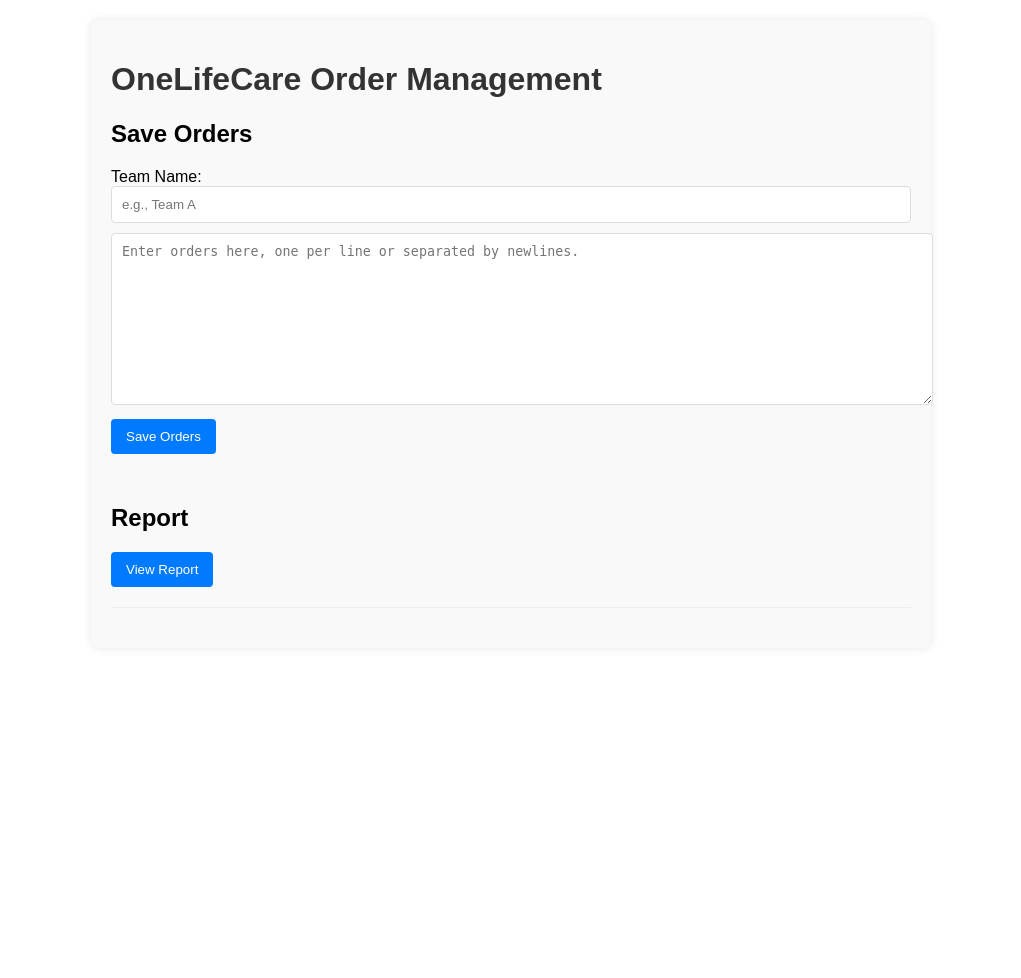
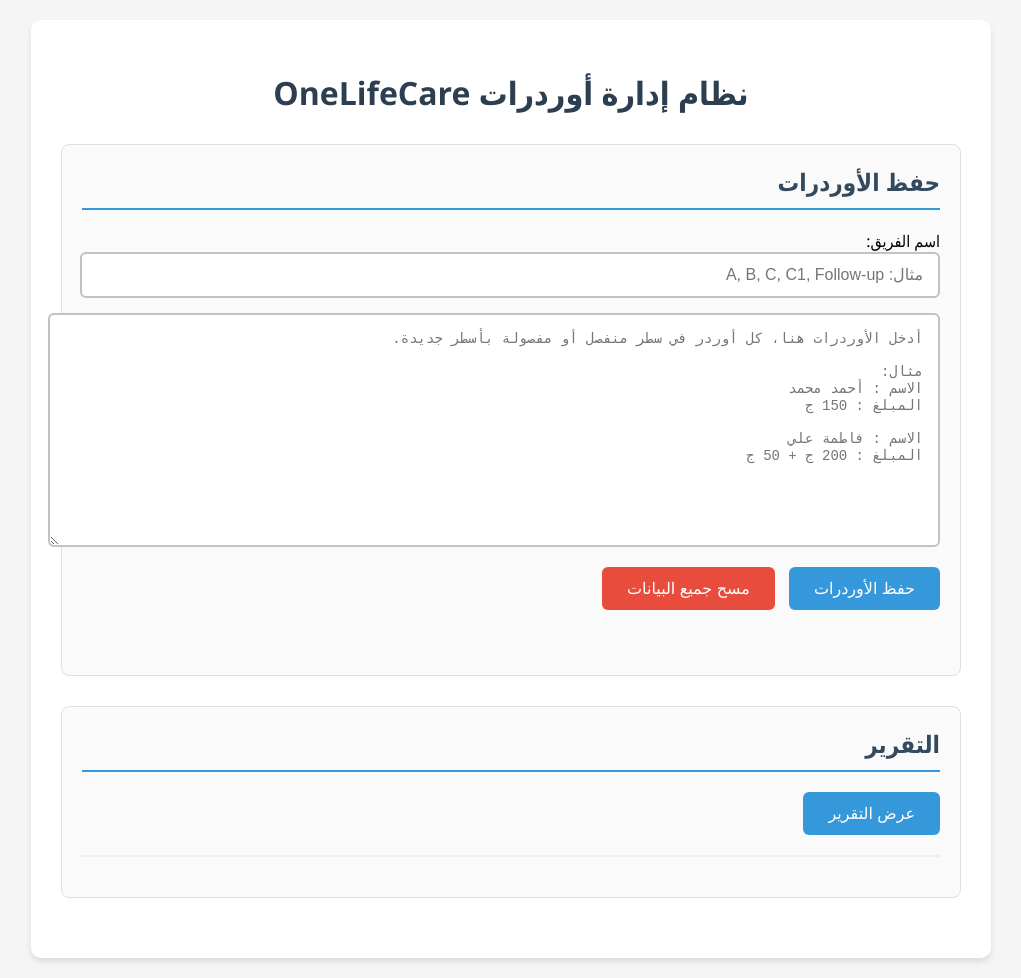
Before and after one commit to onelifecare/onelifecare-app, a Python web app: template templates/index.html in a window 1280 px wide. Shown: the whole page, without its empty margins (129-1150 px from the left). Before the commit the page ends 608 px from the top, so only its background shows below. Run offline with Jinja, Linux system fonts and the light colour scheme; the template is opened without the code that fills it, so the values that code supplies are empty.

Commit message:
Reverted to user's provided main.py logic for order saving and reporting, and updated frontend for report display.

```diff
--- a/requirements.txt
+++ b/requirements.txt
@@ -1,2 +1,3 @@
 Flask
 gunicorn
+pytz
--- a/templates/index.html
+++ b/templates/index.html
@@ -1,105 +1,234 @@
 <!DOCTYPE html>
-<html lang="en">
+<html lang="ar" dir="rtl">
 <head>
     <meta charset="UTF-8">
     <meta name="viewport" content="width=device-width, initial-scale=1.0">
     <title>OneLifeCare Order Management</title>
     <style>
-        body { font-family: Arial, sans-serif; margin: 20px; }
-        h1 { color: #333; }
-        .container { max-width: 800px; margin: auto; background: #f9f9f9; padding: 20px; border-radius: 8px; box-shadow: 0 0 10px rgba(0,0,0,0.1); }
-        textarea { width: 100%; height: 150px; margin-bottom: 10px; padding: 10px; border: 1px solid #ddd; border-radius: 4px; }
-        input[type="text"] { width: calc(100% - 22px); padding: 10px; margin-bottom: 10px; border: 1px solid #ddd; border-radius: 4px; }
-        button { padding: 10px 15px; background: #007bff; color: white; border: none; border-radius: 4px; cursor: pointer; }
-        button:hover { background: #0056b3; }
-        #message { margin-top: 10px; padding: 10px; border-radius: 4px; }
-        #report { margin-top: 20px; border-top: 1px solid #eee; padding-top: 20px; }
-        .team-report { margin-bottom: 10px; padding: 10px; background: #e9ecef; border-radius: 4px; }
+        body {
+            font-family: 'Segoe UI', Tahoma, Geneva, Verdana, sans-serif;
+            margin: 20px;
+            background-color: #f5f5f5;
+            direction: rtl;
+        }
+        h1 {
+            color: #2c3e50;
+            text-align: center;
+            margin-bottom: 30px;
+        }
+        .container {
+            max-width: 900px;
+            margin: auto;
+            background: white;
+            padding: 30px;
+            border-radius: 10px;
+            box-shadow: 0 4px 6px rgba(0,0,0,0.1);
+        }
+        .section {
+            margin-bottom: 30px;
+            padding: 20px;
+            border: 1px solid #e0e0e0;
+            border-radius: 8px;
+            background-color: #fafafa;
+        }
+        .section h2 {
+            color: #34495e;
+            margin-top: 0;
+            border-bottom: 2px solid #3498db;
+            padding-bottom: 10px;
+        }
+        textarea {
+            width: 100%;
+            height: 200px;
+            margin-bottom: 15px;
+            padding: 15px;
+            border: 2px solid #bdc3c7;
+            border-radius: 6px;
+            font-size: 14px;
+            font-family: 'Courier New', monospace;
+            resize: vertical;
+        }
+        input[type="text"] {
+            width: calc(100% - 32px);
+            padding: 12px 15px;
+            margin-bottom: 15px;
+            border: 2px solid #bdc3c7;
+            border-radius: 6px;
+            font-size: 16px;
+        }
+        button {
+            padding: 12px 25px;
+            background: #3498db;
+            color: white;
+            border: none;
+            border-radius: 6px;
+            cursor: pointer;
+            font-size: 16px;
+            margin-left: 10px;
+            transition: background-color 0.3s;
+        }
+        button:hover {
+            background: #2980b9;
+        }
+        .clear-btn {
+            background: #e74c3c;
+        }
+        .clear-btn:hover {
+            background: #c0392b;
+        }
+        #message {
+            margin-top: 15px;
+            padding: 15px;
+            border-radius: 6px;
+            font-weight: bold;
+        }
+        #report {
+            margin-top: 20px;
+            border-top: 2px solid #ecf0f1;
+            padding-top: 20px;
+        }
+        .report-content {
+            background: #2c3e50;
+            color: #ecf0f1;
+            padding: 20px;
+            border-radius: 8px;
+            font-family: 'Courier New', monospace;
+            white-space: pre-line;
+            font-size: 14px;
+            line-height: 1.6;
+            max-height: 600px;
+            overflow-y: auto;
+        }
+        .success {
+            background-color: #d4edda;
+            color: #155724;
+            border: 1px solid #c3e6cb;
+        }
+        .error {
+            background-color: #f8d7da;
+            color: #721c24;
+            border: 1px solid #f5c6cb;
+        }
+        .loading {
+            background-color: #fff3cd;
+            color: #856404;
+            border: 1px solid #ffeaa7;
+        }
     </style>
 </head>
 <body>
     <div class="container">
-        <h1>OneLifeCare Order Management</h1>
+        <h1>نظام إدارة أوردرات OneLifeCare</h1>
 
-        <h2>Save Orders</h2>
-        <label for="teamName">Team Name:</label>
-        <input type="text" id="teamName" placeholder="e.g., Team A">
-        <textarea id="ordersInput" placeholder="Enter orders here, one per line or separated by newlines."></textarea>
-        <button onclick="saveOrders()">Save Orders</button>
-        <div id="message"></div>
+        <div class="section">
+            <h2>حفظ الأوردرات</h2>
+            <label for="teamName">اسم الفريق:</label>
+            <input type="text" id="teamName" placeholder="مثال: A, B, C, C1, Follow-up">
+            <textarea id="ordersInput" placeholder="أدخل الأوردرات هنا، كل أوردر في سطر منفصل أو مفصولة بأسطر جديدة.
 
-        <h2>Report</h2>
-        <button onclick="getReport()">View Report</button>
-        <div id="report"></div>
+مثال:
+الاسم : أحمد محمد
+المبلغ : 150 ج
+
+الاسم : فاطمة علي
+المبلغ : 200 ج + 50 ج"></textarea>
+            <button onclick="saveOrders()">حفظ الأوردرات</button>
+            <button class="clear-btn" onclick="clearData()">مسح جميع البيانات</button>
+            <div id="message"></div>
+        </div>
+
+        <div class="section">
+            <h2>التقرير</h2>
+            <button onclick="generateReport()">عرض التقرير</button>
+            <div id="report"></div>
+        </div>
     </div>
 
     <script>
         async function saveOrders() {
-            const teamName = document.getElementById("teamName").value;
-            const orders = document.getElementById("ordersInput").value;
+            const teamName = document.getElementById("teamName").value.trim();
+            const orders = document.getElementById("ordersInput").value.trim();
             const messageDiv = document.getElementById("message");
 
             if (!teamName || !orders) {
-                messageDiv.textContent = "Please enter both team name and orders.";
-                messageDiv.style.backgroundColor = "#f8d7da";
-                messageDiv.style.color = "#721c24";
+                showMessage("الرجاء إدخال اسم الفريق والأوردرات.", "error");
                 return;
             }
 
+            showMessage("جاري حفظ الأوردرات...", "loading");
+
             try {
-                const response = await fetch("/save_orders", {
+                const response = await fetch("/api/save_orders", {
                     method: "POST",
                     headers: {
                         "Content-Type": "application/json",
                     },
                     body: JSON.stringify({ team: teamName, orders: orders }),
                 });
+
+                const data = await response.json();
+
+                if (response.ok) {
+                    showMessage(data.message, "success");
+                    document.getElementById("ordersInput").value = "";
+                } else {
+                    showMessage(`خطأ: ${data.error}`, "error");
+                }
+            } catch (error) {
+                showMessage(`خطأ في الاتصال بالخادم: ${error.message}`, "error");
+            }
+        }
+
+        async function clearData() {
+            if (!confirm("هل أنت متأكد من مسح جميع البيانات؟ هذا الإجراء لا يمكن التراجع عنه.")) {
+                return;
+            }
+
+            showMessage("جاري مسح البيانات...", "loading");
+
+            try {
+                const response = await fetch("/api/clear_data", {
+                    method: "POST",
+                    headers: {
+                        "Content-Type": "application/json",
+                    }
+                });
+
+                const data = await response.json();
+
+                if (response.ok) {
+                    showMessage(data.message, "success");
+                    document.getElementById("report").innerHTML = "";
+                } else {
+                    showMessage(`خطأ: ${data.error}`, "error");
+                }
+            } catch (error) {
+                showMessage(`خطأ في الاتصال بالخادم: ${error.message}`, "error");
+            }
+        }
+
+        async function generateReport() {
+            const reportDiv = document.getElementById("report");
+            reportDiv.innerHTML = '<div class="loading" style="padding: 15px; border-radius: 6px;">جاري إنشاء التقرير...</div>';
+
+            try {
+                const response = await fetch("/api/generate_report");
                 const data = await response.json();
 
                 if (data.success) {
-                    messageDiv.textContent = data.message;
-                    messageDiv.style.backgroundColor = "#d4edda";
-                    messageDiv.style.color = "#155724";
-                    document.getElementById("ordersInput").value = ""; // Clear input
+                    reportDiv.innerHTML = `<div class="report-content">${data.report}</div>`;
                 } else {
-                    messageDiv.textContent = `Error: ${data.message}`;
-                    messageDiv.style.backgroundColor = "#f8d7da";
-                    messageDiv.style.color = "#721c24";
+                    reportDiv.innerHTML = `<div class="error" style="padding: 15px; border-radius: 6px;">خطأ: ${data.error}</div>`;
                 }
             } catch (error) {
-                messageDiv.textContent = `Error connecting to server: ${error.message}`;
-                messageDiv.style.backgroundColor = "#f8d7da";
-                messageDiv.style.color = "#721c24";
+                reportDiv.innerHTML = `<div class="error" style="padding: 15px; border-radius: 6px;">خطأ في الاتصال بالخادم: ${error.message}</div>`;
             }
         }
 
-        async function getReport() {
-            const reportDiv = document.getElementById("report");
-            reportDiv.innerHTML = "Loading report...";
-
-            try {
-                const response = await fetch("/get_report");
-                const data = await response.json();
-
-                if (data.success) {
-                    let reportHtml = `<h3>Total Orders: ${data.total_orders}</h3>`;
-                    reportHtml += `<h3>Total Sales: ${data.total_sales.toFixed(2)}</h3>`;
-
-                    for (const team in data.report_summary) {
-                        const summary = data.report_summary[team];
-                        reportHtml += `<div class="team-report">`;
-                        reportHtml += `<h4>Team: ${team}</h4>`;
-                        reportHtml += `<p>Orders: ${summary.order_count}</p>`;
-                        reportHtml += `<p>Sales: ${summary.total_sales.toFixed(2)}</p>`;
-                        reportHtml += `</div>`;
-                    }
-                    reportDiv.innerHTML = reportHtml;
-                } else {
-                    reportDiv.innerHTML = `<p style="color: red;">Error: ${data.message}</p>`;
-                }
-            } catch (error) {
-                reportDiv.innerHTML = `<p style="color: red;">Error connecting to server: ${error.message}</p>`;
-            }
+        function showMessage(message, type) {
+            const messageDiv = document.getElementById("message");
+            messageDiv.textContent = message;
+            messageDiv.className = type;
         }
     </script>
 </body>
```
Also changed, not shown: app.py (+203 -97 lines).
